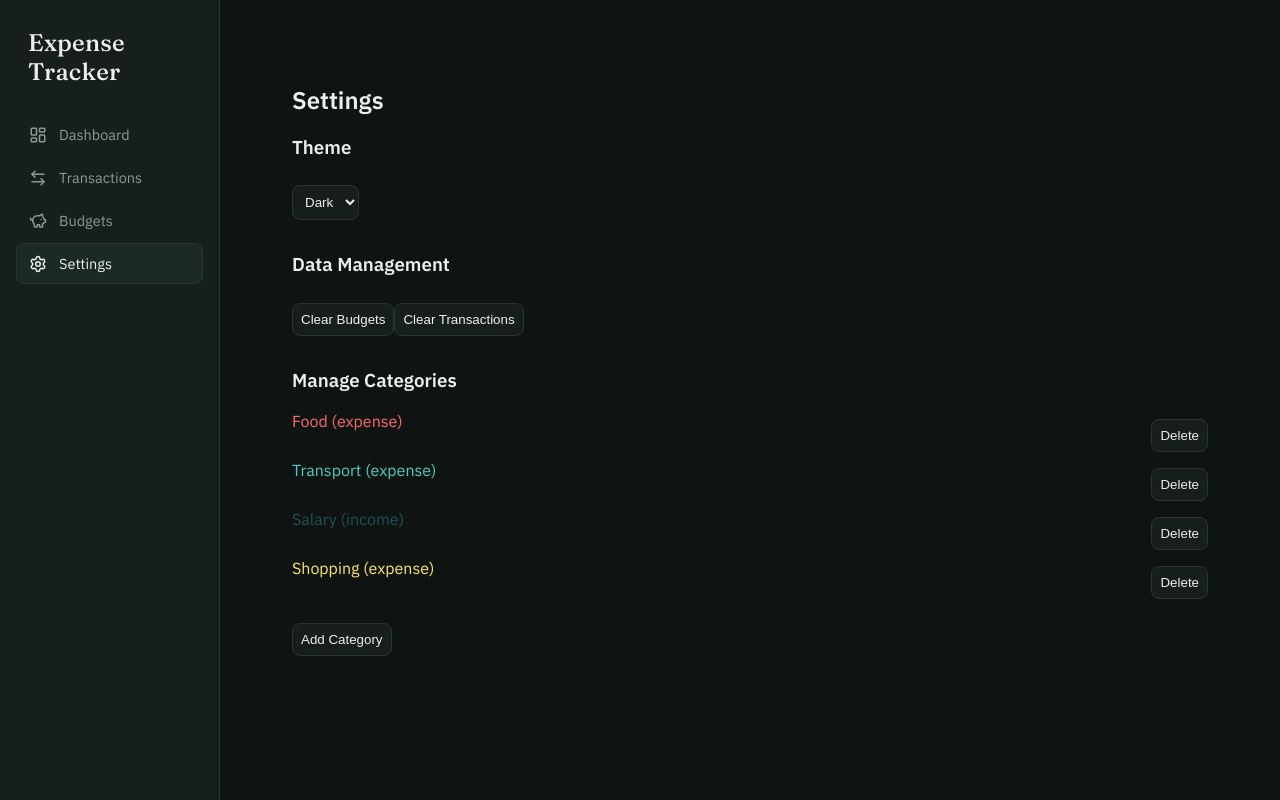
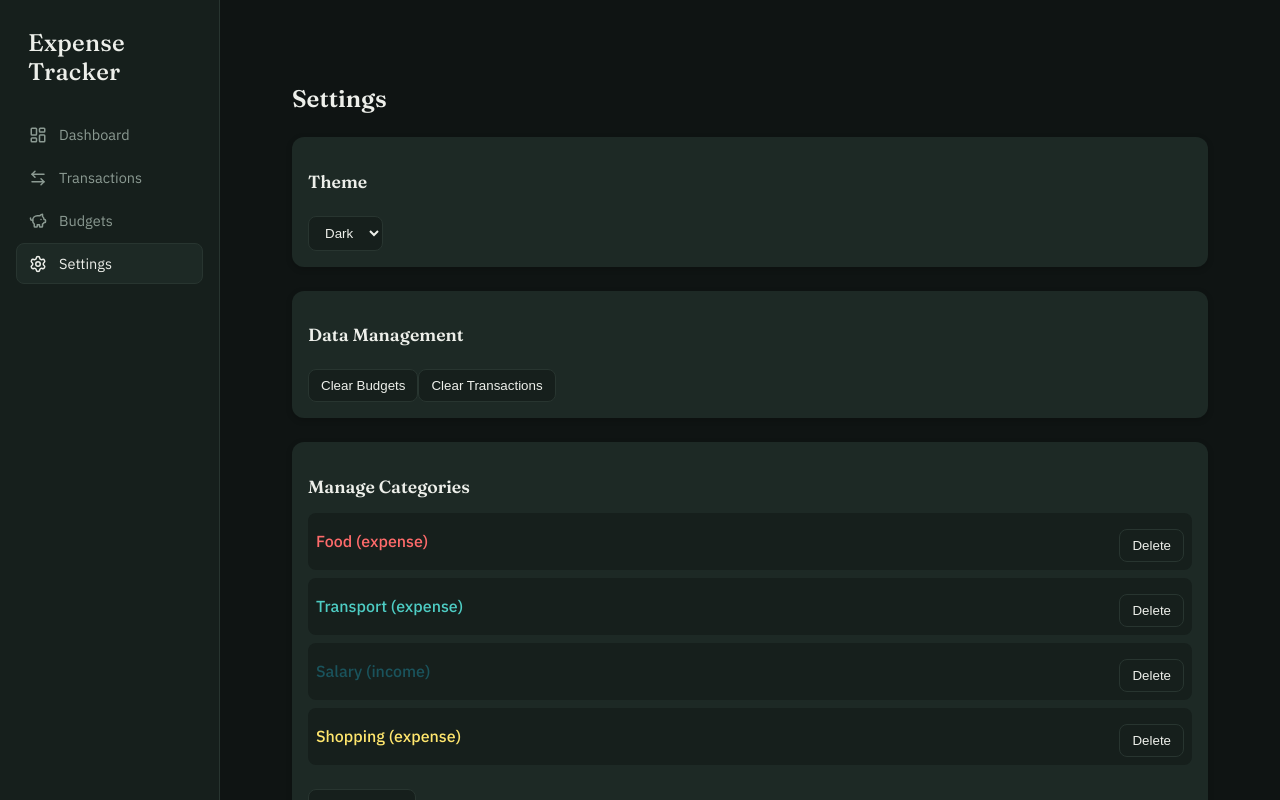
Before and after one commit to karl-Rollins/React_Expense_Tracker, a React (Vite) app: page /settings in a window 1280 px wide. Built offline with nearby package versions, Linux system fonts and the light colour scheme.

Commit message:
fix: update layout of settings page

```diff
--- a/src/pages/SettingsPage.css
+++ b/src/pages/SettingsPage.css
@@ -3,30 +3,60 @@
 }
 
 .settings-page h2 {
-  margin-bottom: 1rem;
+  margin-bottom: 1.5rem;
+  font-family: var(--font-display);
 }
 
-.settings-page section {
-  margin-bottom: 2rem;
+.settings-grid {
+  display: grid;
+  gap: 1.5rem;
+}
+
+.card {
+  background: var(--surface-raised);
+  border-radius: var(--radius-lg);
+  padding: 1rem;
+  box-shadow: 0 2px 6px rgba(0, 0, 0, 0.2);
+}
+
+.card h3 {
+  margin-bottom: 1rem;
+  font-family: var(--font-display);
+  font-size: 1.1rem;
 }
 
 .settings-page select,
 .settings-page button {
   margin-top: 0.5rem;
-  padding: 0.5rem;
+  padding: 0.5rem 0.75rem;
   border-radius: var(--radius-md);
   border: 1px solid var(--border);
   background: var(--surface);
   color: var(--text);
+  cursor: pointer;
+  transition: background 0.2s ease;
+}
+
+.settings-page button:hover {
+  background: var(--accent-dim);
 }
 
 .category-list {
   list-style: none;
   padding: 0;
+  margin-bottom: 1rem;
 }
 
 .category-list li {
   display: flex;
   justify-content: space-between;
+  align-items: center;
+  background: var(--surface);
+  border-radius: var(--radius-md);
+  padding: 0.5rem;
   margin-bottom: 0.5rem;
 }
+
+.category-name {
+  font-weight: 500;
+}
--- a/src/pages/SettingsPage.jsx
+++ b/src/pages/SettingsPage.jsx
@@ -46,7 +46,8 @@ export default function SettingsPage() {
     <div className="settings-page">
       <h2>Settings</h2>
 
-      <section>
+      <div className="settings-grid">
+        <section className="card">
           <h3>Theme</h3>
           <select value={theme} onChange={handleThemeChange}>
             <option value="light">Light</option>
@@ -54,18 +55,20 @@ export default function SettingsPage() {
           </select>
         </section>
 
-      <section>
+        <section className="card">
           <h3>Data Management</h3>
           <button onClick={clearBudgets}>Clear Budgets</button>
           <button onClick={clearTransactions}>Clear Transactions</button>
         </section>
 
-      <section>
+        <section className="card">
           <h3>Manage Categories</h3>
           <ul className="category-list">
             {localCategories.map((c) => (
-            <li key={c.id} style={{ color: c.color }}>
+              <li key={c.id}>
+                <span className="category-name" style={{ color: c.color }}>
                   {c.name} ({c.type})
+                </span>
                 <button onClick={() => deleteCategory(c.id)}>Delete</button>
               </li>
             ))}
@@ -73,5 +76,6 @@ export default function SettingsPage() {
           <button onClick={addCategory}>Add Category</button>
         </section>
       </div>
+    </div>
   );
 }
```
Lines whose indentation alone changed are shown as unchanged.
